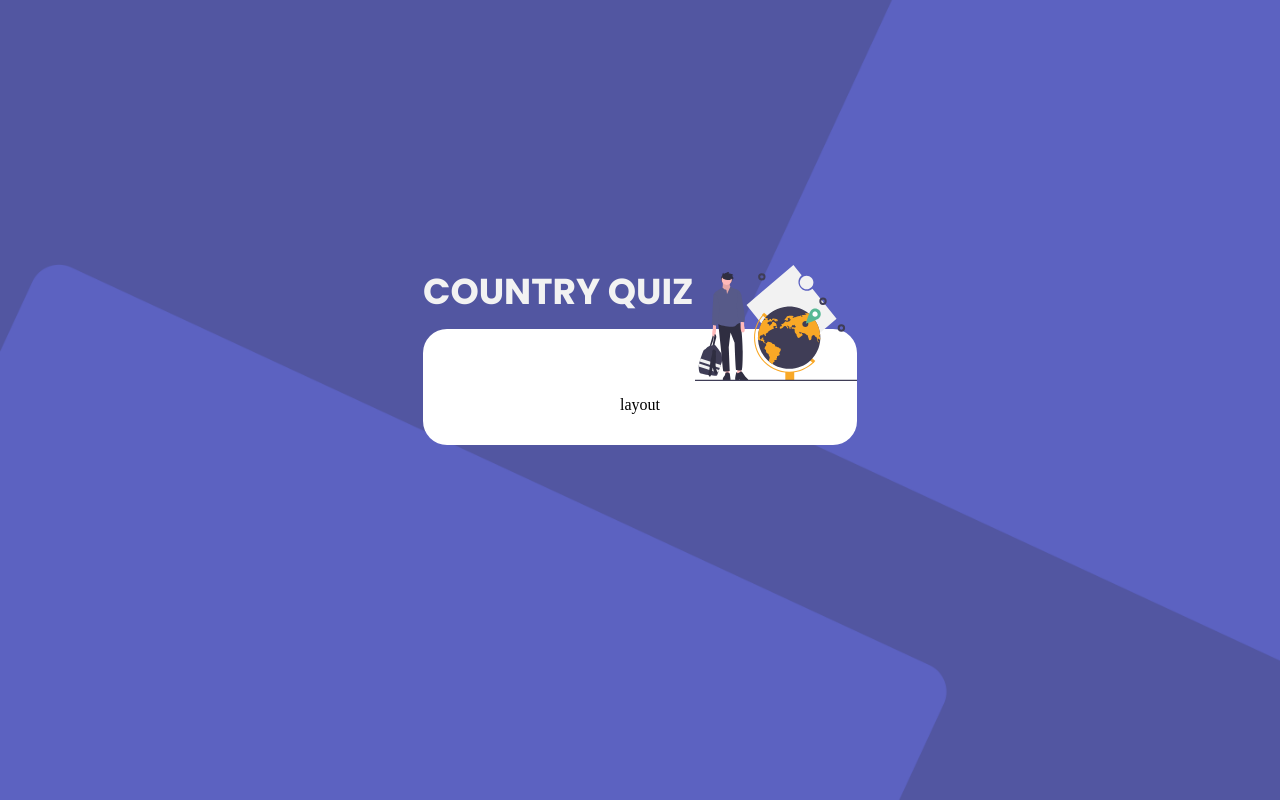
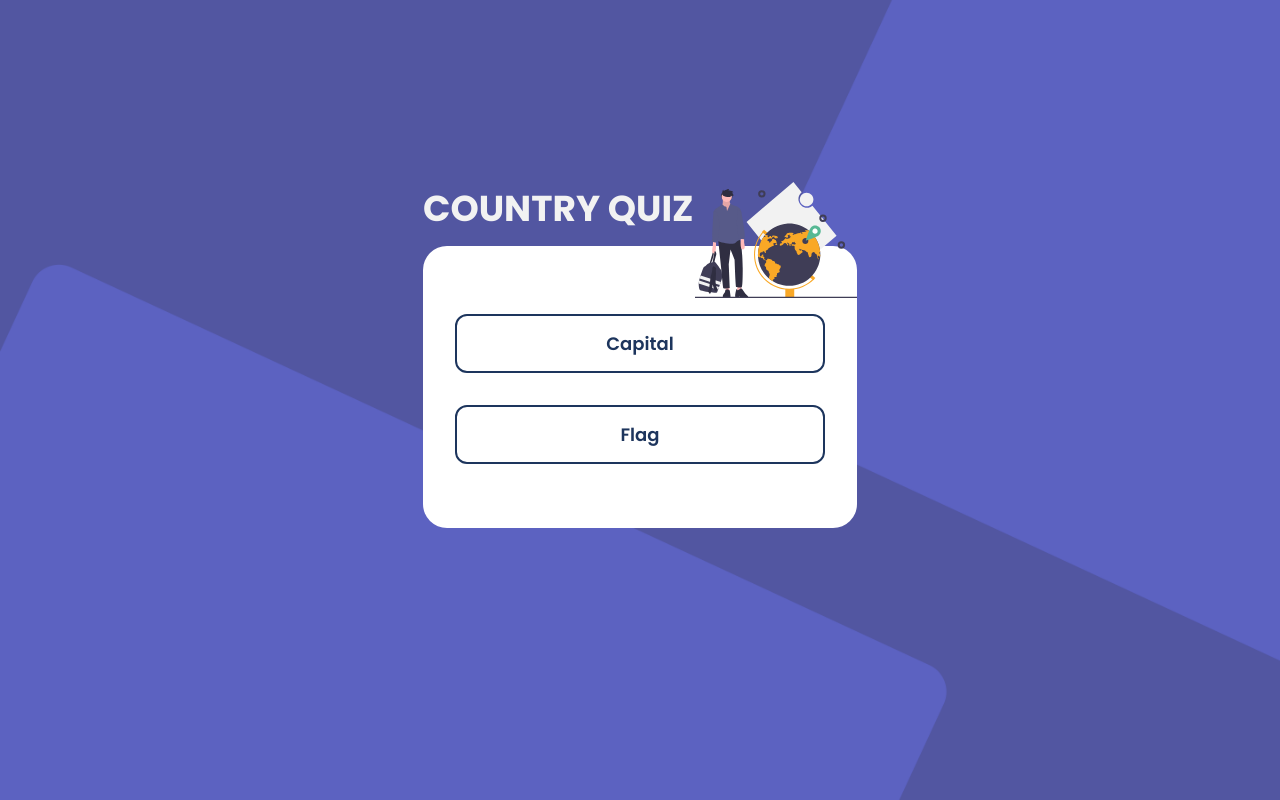
Before and after one commit to jeyofdev/devchallenges--country-quiz, a React (Create React App) app: page / in a window 1280 px wide. Built offline with nearby package versions, Linux system fonts and the light colour scheme.

Commit message:
feat : add the Button component

```diff
--- a/src/components/Home/Home.jsx
+++ b/src/components/Home/Home.jsx
@@ -2,12 +2,30 @@ import React from 'react';
 import Header from '../Ui/Header/Header';
 import ImageSrc from '../../assets/images/header.svg';
 import Layout from '../Ui/Layout/Layout';
+import Button from '../Ui/Buttons/Button/Button';
 
 const Home = () => {
     return (
         <>
             <Header title="Country quiz" imageSrc={ImageSrc} />
-            <Layout>layout</Layout>
+            <Layout>
+                <Button
+                    type="default"
+                    containerClassname="home"
+                    fullSize
+                    quiz="capital"
+                >
+                    Capital
+                </Button>
+                <Button
+                    type="default"
+                    containerClassname="home"
+                    fullSize
+                    quiz="flag"
+                >
+                    Flag
+                </Button>
+            </Layout>
         </>
     );
 };
--- /dev/null
+++ b/src/components/Ui/Buttons/Button/Button.jsx
@@ -0,0 +1,35 @@
+import React from 'react';
+import PropTypes from 'prop-types';
+import classes from './Button.module.css';
+
+const Button = ({ type, containerClassname, fullSize, quiz, children }) => {
+    return (
+        <div className={`${classes.btn_group} ${classes[containerClassname]}`}>
+            <button
+                type="button"
+                name={quiz}
+                className={`${classes.btn} ${classes[type]} ${
+                    fullSize ? classes.fullsize : ''
+                }`}
+            >
+                {children}
+            </button>
+        </div>
+    );
+};
+
+Button.defaultProps = {
+    type: 'default',
+    quiz: '',
+    fullSize: 'false',
+};
+
+Button.propTypes = {
+    type: PropTypes.string,
+    containerClassname: PropTypes.string.isRequired,
+    fullSize: PropTypes.bool,
+    quiz: PropTypes.string,
+    children: PropTypes.string.isRequired,
+};
+
+export default Button;
--- /dev/null
+++ b/src/components/Ui/Buttons/Button/Button.module.css
@@ -0,0 +1,45 @@
+.btn_group {
+    display: flex;
+}
+
+.btn_group.home {
+    justify-content: center;
+}
+
+.btn {
+    font-size: 18px;
+    line-height: 27px;
+    border-radius: 12px;
+}
+
+.default {
+    background: transparent;
+    border: 2px solid var(--color-content);
+    border-radius: 12px;
+    font-weight: 600;
+    color: var(--color-content);
+    padding: 14px 48px;
+}
+
+.default:hover {
+    background: var(--color-info);
+    color: var(--color-light);
+    border-color: var(--color-info);
+}
+
+.info {
+    background: var(--color-info);
+    color: var(--color-light);
+    padding: 15px 35px;
+    border: 2px solid var(--color-info);
+    box-shadow: 0px 2px 4px rgba(252, 168, 47, 0.4);
+}
+
+.info:hover {
+    background: var(--color-light);
+    color: var(--color-info);
+}
+
+.fullsize {
+    width: 100%;
+}
--- a/src/containers/App/App.css
+++ b/src/containers/App/App.css
@@ -6,8 +6,10 @@
 :root {
     --gutter: 15px;
     --color-light: #fff;
+    --color-gray-100: #f2f2f2;
     --color-bg: #5256a1;
-    --color-gray-100: #f2f2f2;
+    --color-info: #f9a826;
+    --color-content: #1d355d;
     --font-family-primary: 'Poppins', sans-serif;
 }
 
--- a/src/index.css
+++ b/src/index.css
@@ -143,8 +143,17 @@ h2,
 h3,
 h4,
 h5,
-h6 {
+h6,
+button {
     font-family: var(--font-family-primary);
     font-style: normal;
     font-weight: 700;
 }
+
+.fullsize {
+    width: 100%;
+}
+
+button {
+    cursor: pointer;
+}
```
